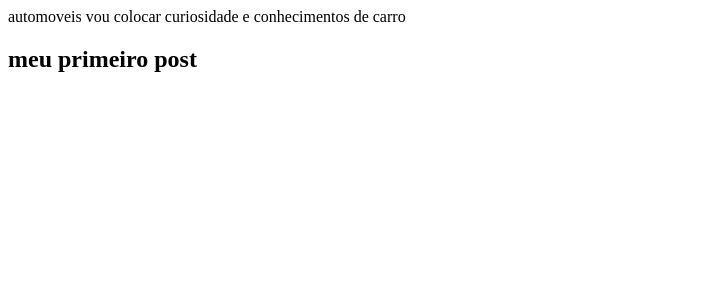
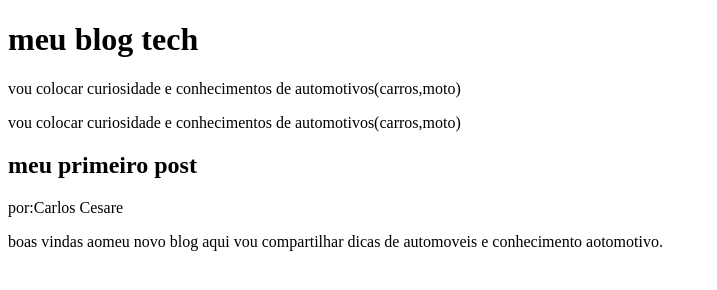
Before and after one commit to carloscesare-spec/P-gina-web-do-zero-primeira-intera-o, a plain HTML site: page index.html in a window 1280 px wide. Shown: the whole page, without its empty margins (0-717 px from the left). Drawn offline with Linux system fonts and the light colour scheme.

Commit message:
Add files via upload

```diff
--- a/index.html
+++ b/index.html
@@ -7,10 +7,15 @@
         <title>blog</title>
     </head>
     <body>
-        automoveis
-        vou colocar curiosidade e conhecimentos de carro
+        <header> </header>
+        <h1>meu blog tech</h1>
+        <p>vou colocar curiosidade e conhecimentos
+        de automotivos(carros,moto)</p>
+        vou colocar curiosidade e conhecimentos de automotivos(carros,moto)
 
         <h2>meu primeiro post</h2>
-        <p></p>
+        <p>por:Carlos Cesare</p>
+        <p>boas vindas aomeu novo blog aqui vou compartilhar dicas de
+            automoveis e conhecimento aotomotivo. </p>
 </body>
 </html>
```
